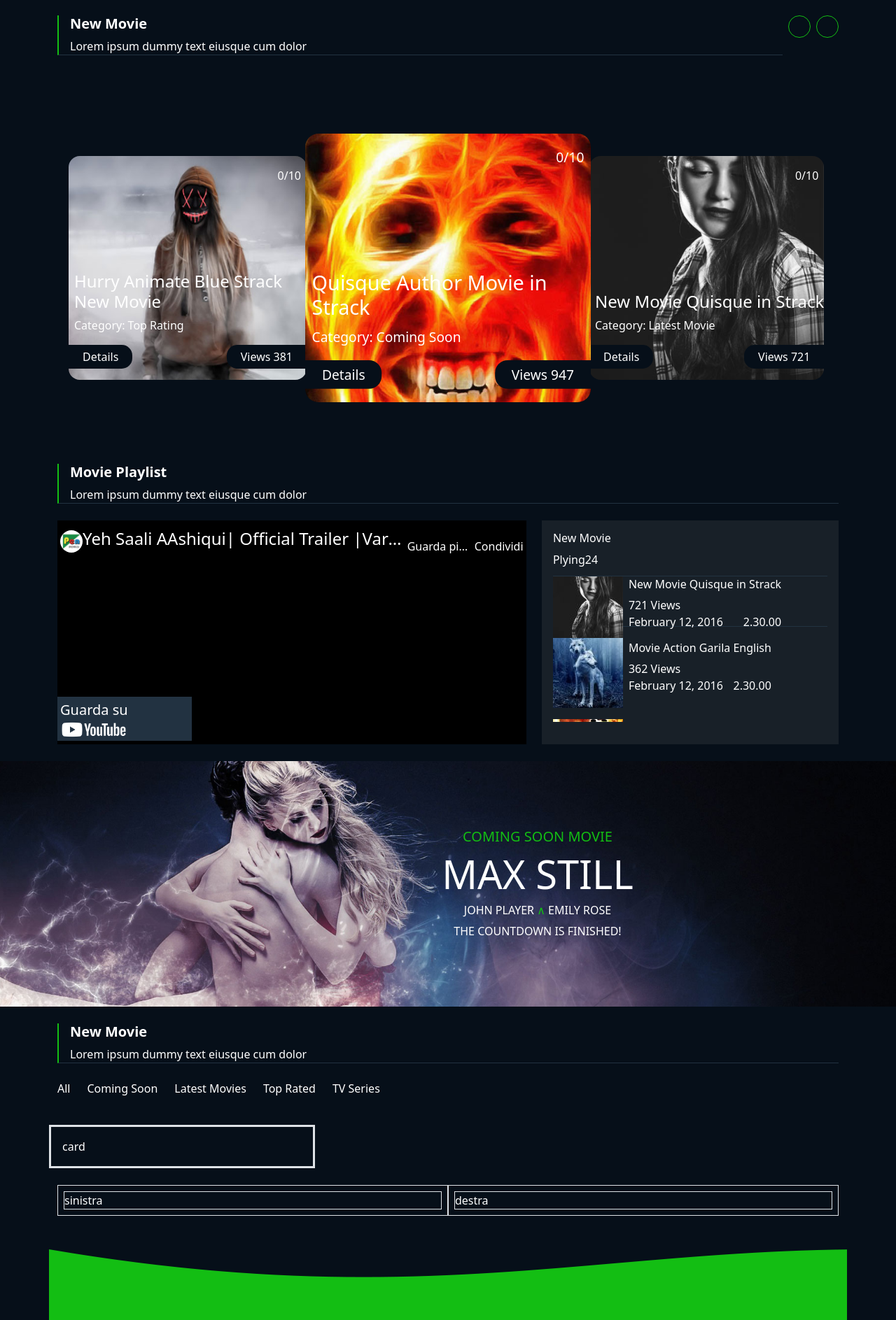
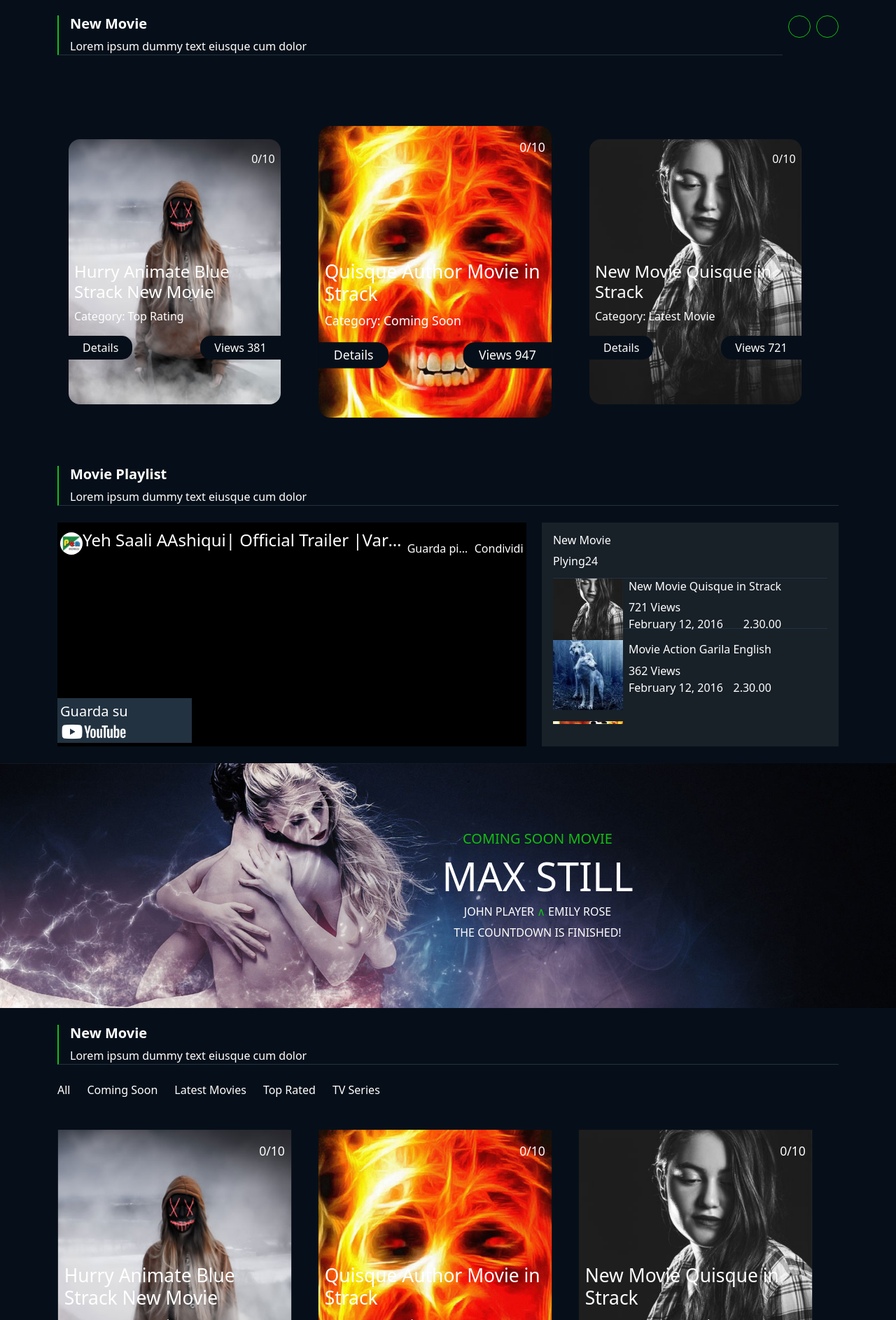
Before and after one commit to marikadiblasio/proj-html-vuejs, a Vue app: page / in a window 1280 px wide. Shown: the part 593-2480 px from the top of the page at 70% size. Built offline with nearby package versions, Linux system fonts and the light colour scheme; a web font is replaced by a local one.

Commit message:
add new movie select component

```diff
--- a/src/assets/style/general.scss
+++ b/src/assets/style/general.scss
@@ -19,7 +19,7 @@ a {
     text-decoration: none;
     // cursor: pointer;
 }
-a:hover {
+.activeCategory, a:hover {
     color: $my-contrast;
 }
 .pointer{
--- a/src/components/CardComponent.vue
+++ b/src/components/CardComponent.vue
@@ -1,6 +1,6 @@
 <template>
-    <div class="col-4 px-3 d-flex">
-        <div :style="{backgroundImage: 'url' + '(' + show.image + ')'}" :class="{'active': index === store.activeIndex} " class="my-card rounded-4">
+    <div class="col-4 px-3 pb-5 d-flex">
+        <div :style="{backgroundImage: 'url' + '(' + show.image + ')'}" :class="{'active': index === store.activeIndex || !rounded, 'rounded-0': !rounded, 'rounded-4': rounded} " class="my-card pb-5">
             <div class="text-end pt-3 pe-2">
                 <i class="fa-solid fa-star"></i>
                 <span>{{ show.voto }}/10</span>
@@ -21,7 +21,7 @@
     import { store } from '../data/store';
     export default {
         name: 'CardComponent',
-        props: ['show', 'index'],
+        props: ['show', 'index', 'rounded'],
         data(){
             return {
                 store
@@ -33,13 +33,14 @@
 <style lang="scss" scoped>
     @use '../assets/partials/variables' as *;
     .col-4{
-        height: calc(100vw / 4);
+        height: calc(100vw / 3);
     }
     .my-card{
         background-repeat: no-repeat;
         background-size: cover;
         background-position: center;
         height: 100%;
+        width: 89%;
         display: flex;
         flex-direction: column;
         justify-content: space-between;
@@ -61,7 +62,7 @@
             border-bottom-right-radius: 15px ;
         }
         &.active{
-            transform: scale(1.2);
+            transform: scale(1.1);
             &:hover{
                 filter: brightness(10%); //da modificare!!!
             }
--- a/src/components/MainComponent.vue
+++ b/src/components/MainComponent.vue
@@ -12,25 +12,9 @@
                 </div>
             </div>
         </div>
-        <section id="new-movie-select">
-            <div class="container">
-                <TitleComponent title="New Movie" subtitle="Lorem ipsum dummy text eiusque cum dolor"/>
-                <ul class="d-flex list-unstyled pb-4">
-                    <li class="pe-4">All</li>
-                    <li class="pe-4">Coming Soon</li>
-                    <li class="pe-4">Latest Movies</li>
-                    <li class="pe-4">Top Rated</li>
-                    <li class="pe-4">TV Series</li>
-                </ul>
-                <div class="row pb-4">
-                    <div class="col-4 border p-3 border-3">
-                        <div class="image">card</div>
-                    </div>
-                </div>
-            </div>
-        </section>
+        <NewMovieSelect />
         <section id="latest-news">
-            <div class="container d-flex">
+            <div class="container pt-5 d-flex">
                 <div class="w-50 p-2 border">
                     <div class="border">sinistra</div>
                 </div>
@@ -53,12 +37,14 @@
     import TitleComponent from './TitleComponent.vue';
     import NewMovieSlider from './NewMovieSlider.vue';
     import MoviePlaylist from './MoviePlaylist.vue';
+    import NewMovieSelect from './NewMovieSelect.vue';
     export default {
         name: 'MainComponent',
         components: {
             TitleComponent,
             NewMovieSlider,
-            MoviePlaylist
+            MoviePlaylist,
+            NewMovieSelect
         }
     }
 </script>
--- /dev/null
+++ b/src/components/NewMovieSelect.vue
@@ -0,0 +1,51 @@
+<template>
+    <section id="new-movie-select">
+            <div class="container">
+                <TitleComponent title="New Movie" subtitle="Lorem ipsum dummy text eiusque cum dolor"/>
+                <ul class="d-flex list-unstyled pb-5">
+                    <li @click="cip = this.store.shows.map(show => show)" class="pe-4"><a href="#">All</a></li>
+                    <li @click="cip = selectCategory('Coming Soon')" class="pe-4"><a href="#">Coming Soon</a></li>
+                    <li @click="cip = selectCategory('Latest Movie')" class="pe-4"><a href="#">Latest Movies</a></li>
+                    <li @click="cip = selectCategory('Top Rating')" class="pe-4"><a href="#">Top Rated</a></li>
+                    <li @click="cip = selectCategory('Tv Series')" class="pe-4"><a href="#">TV Series</a></li>
+                </ul>
+                <div class="d-flex flex-wrap pb-4">
+                    <CardComponent v-for="(show, index) in this.cip" :rounded="false" :show="show" :index="index" :key="show.id"/>
+                </div>
+            </div>
+        </section>
+</template>
+
+<script>
+    import { store } from '../data/store';
+    import TitleComponent from './TitleComponent.vue';
+    import CardComponent from './CardComponent.vue';
+    export default {
+        name: 'NewMovieSelect',
+        components: {
+            TitleComponent,
+            CardComponent
+        },
+        data(){
+            return{
+                store,
+                cip: store.shows.map(show => show),
+            }
+        },
+        methods: {
+            selectCategory(category){
+                this.cip = this.store.shows.map(show => show).filter((show) => show.category === category);
+                console.log(this.cip);
+                return this.cip
+            }
+        }
+    }
+</script>
+
+<style lang="scss" scoped>
+    @use '../assets/partials/variables' as *;
+
+    .flex-wrap{
+        height: fit-content;
+    }
+</style>
--- a/src/components/NewMovieSlider.vue
+++ b/src/components/NewMovieSlider.vue
@@ -1,15 +1,15 @@
 <template>
     <section id="new-movie-slider" class="container pb-4">
-            <div class="d-flex justify-content-between pb-4">
+            <div class="d-flex justify-content-between">
                 <TitleComponent class="flex-grow-1" title="New Movie" subtitle="Lorem ipsum dummy text eiusque cum dolor"/>
                 <div class="d-flex">
                     <div @click="scrollLeft" class="circle"><i class="fa-solid fa-chevron-left"></i></div>
                     <div @click="scrollRight" class="circle"><i class="fa-solid fa-chevron-right"></i></div>
                 </div>
             </div>
-            <div class="py-5 overflow-hidden">
-                <div ref="slider" class="py-5 d-flex slider">
-                    <CardComponent @click="store.activeIndex = index" v-for="(show, index) in store.shows" :show="show" :key="show.id" :index="index"/>
+            <div class="pt-5 pb-3 overflow-hidden">
+                <div ref="slider" class="pt-5 d-flex slider">
+                    <CardComponent @click="store.activeIndex = index" v-for="(show, index) in store.shows" :show="show" :rounded="true" :key="index" :index="index"/>
                 </div>
             </div>
         </section>
@@ -41,7 +41,7 @@
                 }
                 const slider = this.$refs.slider;
                 slider.scrollBy({
-                left: 375,
+                left: 390,
                 behavior: "smooth",
 	            });
             },
@@ -55,7 +55,7 @@
                 }
                 const slider = this.$refs.slider;
                 slider.scrollBy({
-                left: -375,
+                left: -390,
                 behavior: "smooth",
                 });
             }
--- a/src/data/store.js
+++ b/src/data/store.js
@@ -66,7 +66,7 @@ export const store = reactive({
             date: 'February 12, 2016',
             duration: '2.30.00',
             playlist: false,
-            id: 4
+            id: 5
         },
         {
             image: '/imgs/assets/3-1.jpg',
@@ -79,7 +79,7 @@ export const store = reactive({
             date: 'February 12, 2016',
             duration: '2.30.00',
             playlist: true,
-            id: 5
+            id: 6
         },
         {
             image: '/imgs/assets/4.jpg',
@@ -92,7 +92,7 @@ export const store = reactive({
             date: 'February 12, 2016',
             duration: '2.30.00',
             playlist: false,
-            id: 6
+            id: 7
         },
         {
             image: '/imgs/assets/3-2.jpg',
@@ -105,7 +105,7 @@ export const store = reactive({
             date: 'February 12, 2016',
             duration: '2.30.00',
             playlist: true,
-            id: 7
+            id: 8
         },
         {
             image: '/imgs/assets/5-1.jpg',
@@ -118,7 +118,7 @@ export const store = reactive({
             date: 'February 12, 2016',
             duration: '2.30.00',
             playlist: true,
-            id: 6
+            id: 9
         },
     ],
     posts: [
```
